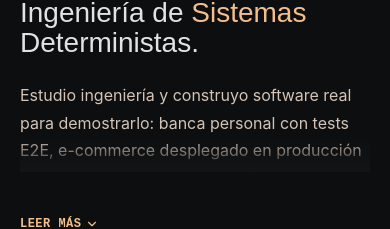
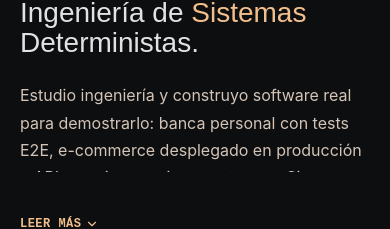
Before and after one commit to AlexJRQ32/Proyecto-Portafolio, a React (Vite) app in the folder frontend/: page /about in a window 390 px wide. Shown: the part 202-431 px from the top of the page. Built offline with nearby package versions, Linux system fonts and the light colour scheme.

Commit message:
fix: remove read-more fade only in home hero

```diff
--- a/frontend/src/features/Home/components/Hero/Hero.css
+++ b/frontend/src/features/Home/components/Hero/Hero.css
@@ -120,7 +120,7 @@
   }
 
   .rm-wrapper {
-    --rm-fade: var(--bg-hero-home);
+    --rm-fade: transparent;
   }
 
   .hero-container {
```
